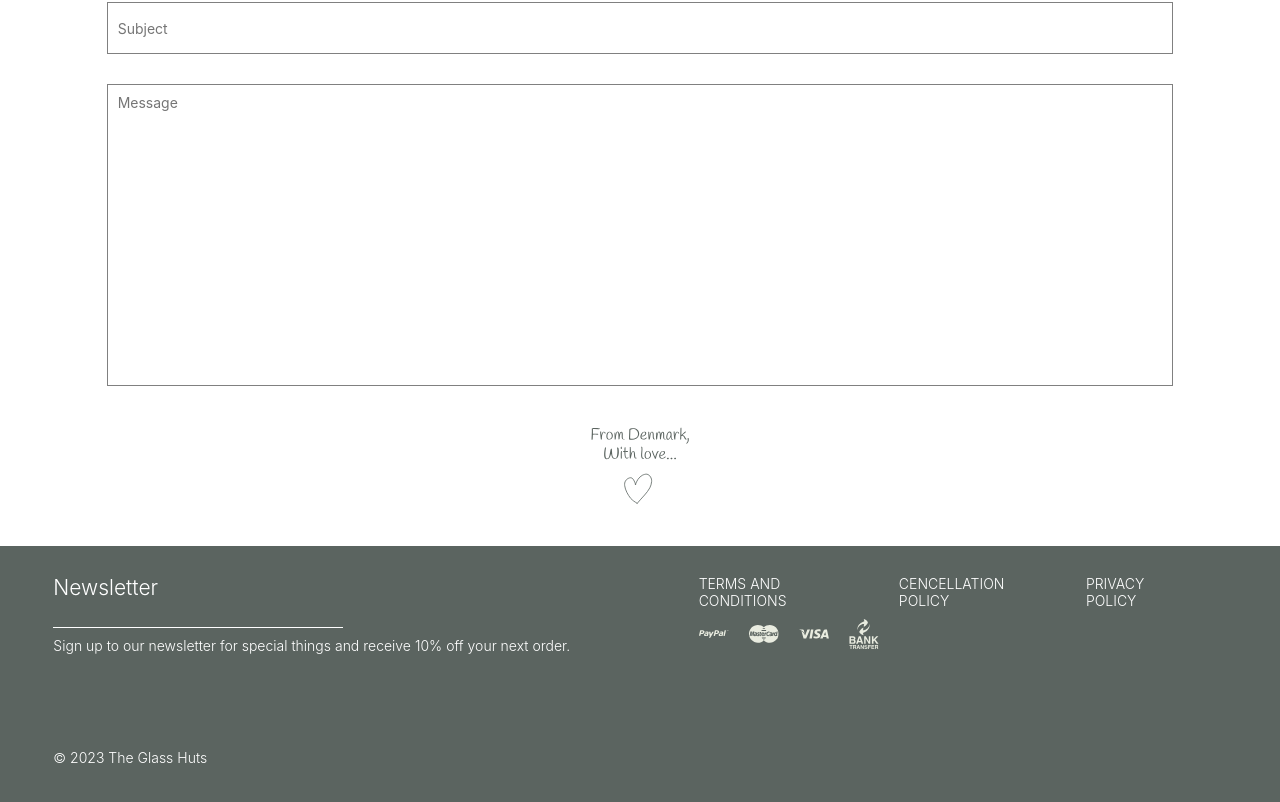
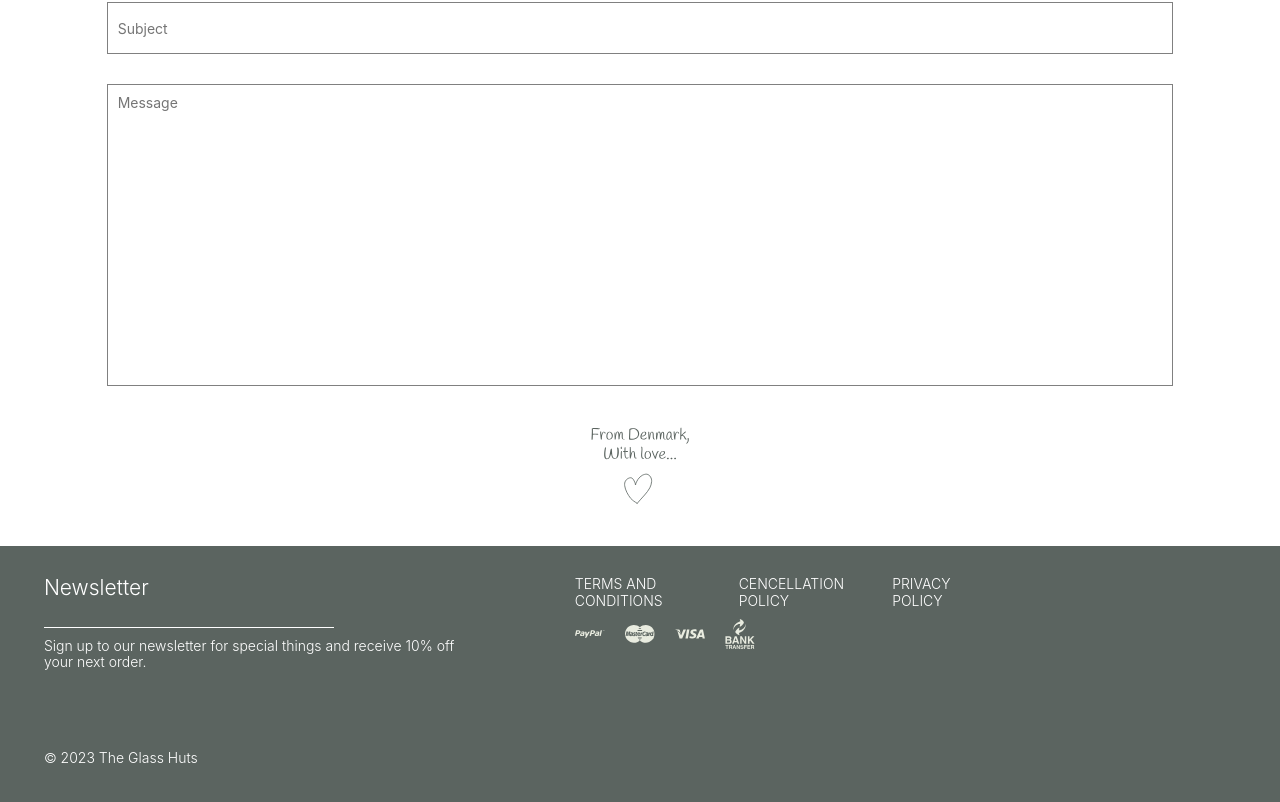
Before and after one commit to alexandrachuprina/nextjs-booking, a Next.js app: page /about in a window 1280 px wide. Shown: the part 1776-2578 px from the top of the page. Built offline with nearby package versions, Linux system fonts and the light colour scheme.

Commit message:
feat: Footer component position

```diff
--- a/components/Layout/Layout.tsx
+++ b/components/Layout/Layout.tsx
@@ -7,7 +7,7 @@ interface LayoutProps {
 }
 export default function Layout({ children }: LayoutProps) {
   return (
-    <div>
+    <div style={{ minHeight: "100vh", display: 'flex', flexDirection: 'column'}}>
       <Navbar />
       {children}
       <Footer />
--- a/pages/faq.tsx
+++ b/pages/faq.tsx
@@ -1,6 +1,5 @@
 import React from "react";
 import Answers from "@/components/Answers";
-import Map from "@/components/Map";
 
 function faq() {
   return (
--- a/styles/components/Answers.module.scss
+++ b/styles/components/Answers.module.scss
@@ -2,5 +2,5 @@
 
 .component {
   margin: $margin-top-xs 0;
-  min-height: 42vh;
+  // min-height: 42vh;
 }
--- a/styles/components/Footer.module.scss
+++ b/styles/components/Footer.module.scss
@@ -3,6 +3,7 @@
 @import "../margins.scss";
 
 .component {
+  display: flex;
   padding: $margin-top-xs 0;
   background-color: $green;
 
@@ -11,6 +12,7 @@
     color: white;
     margin-bottom: $margin-bottom-h2-xs;
   }
+  margin-top: auto;
 }
 .footer {
   display: grid;
```
